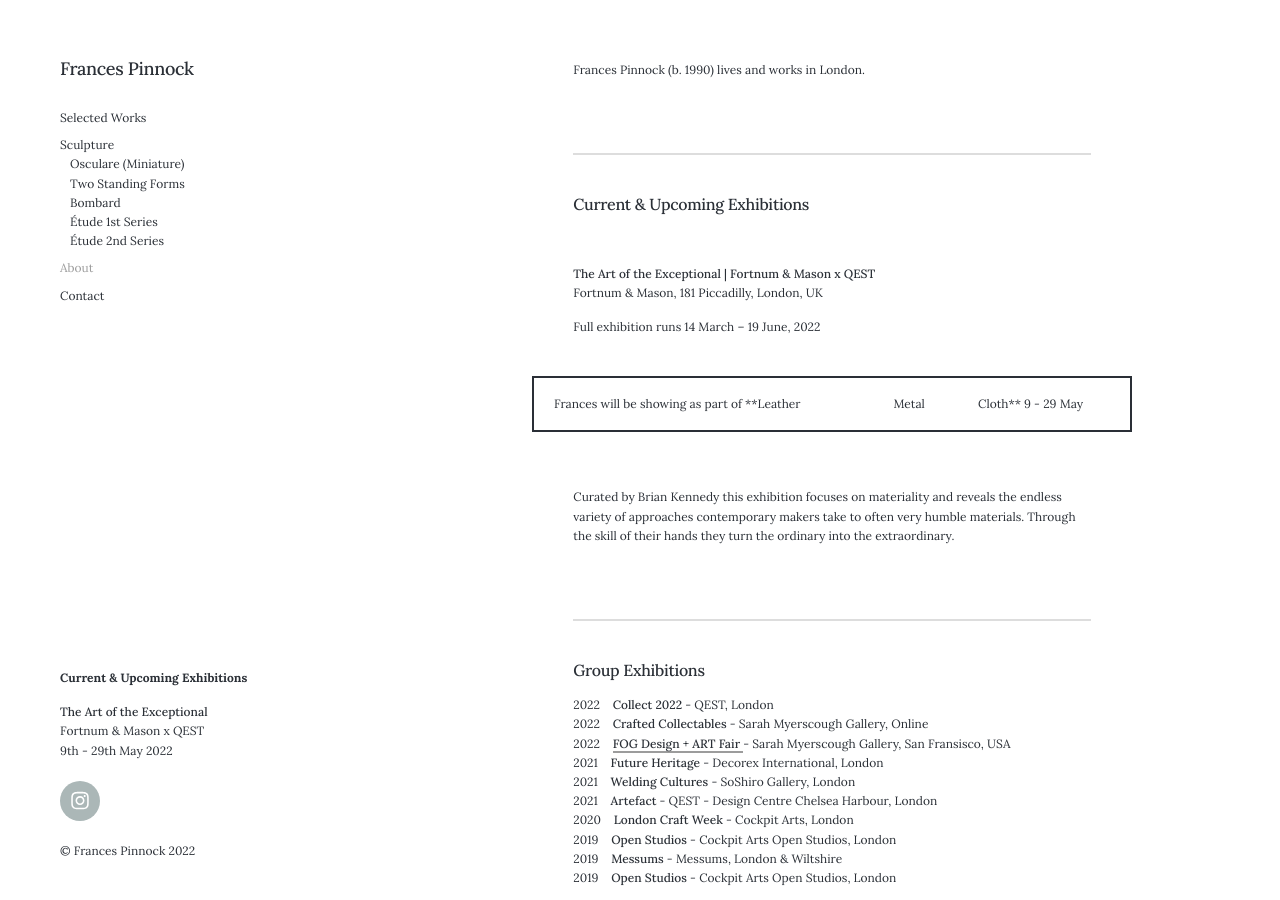
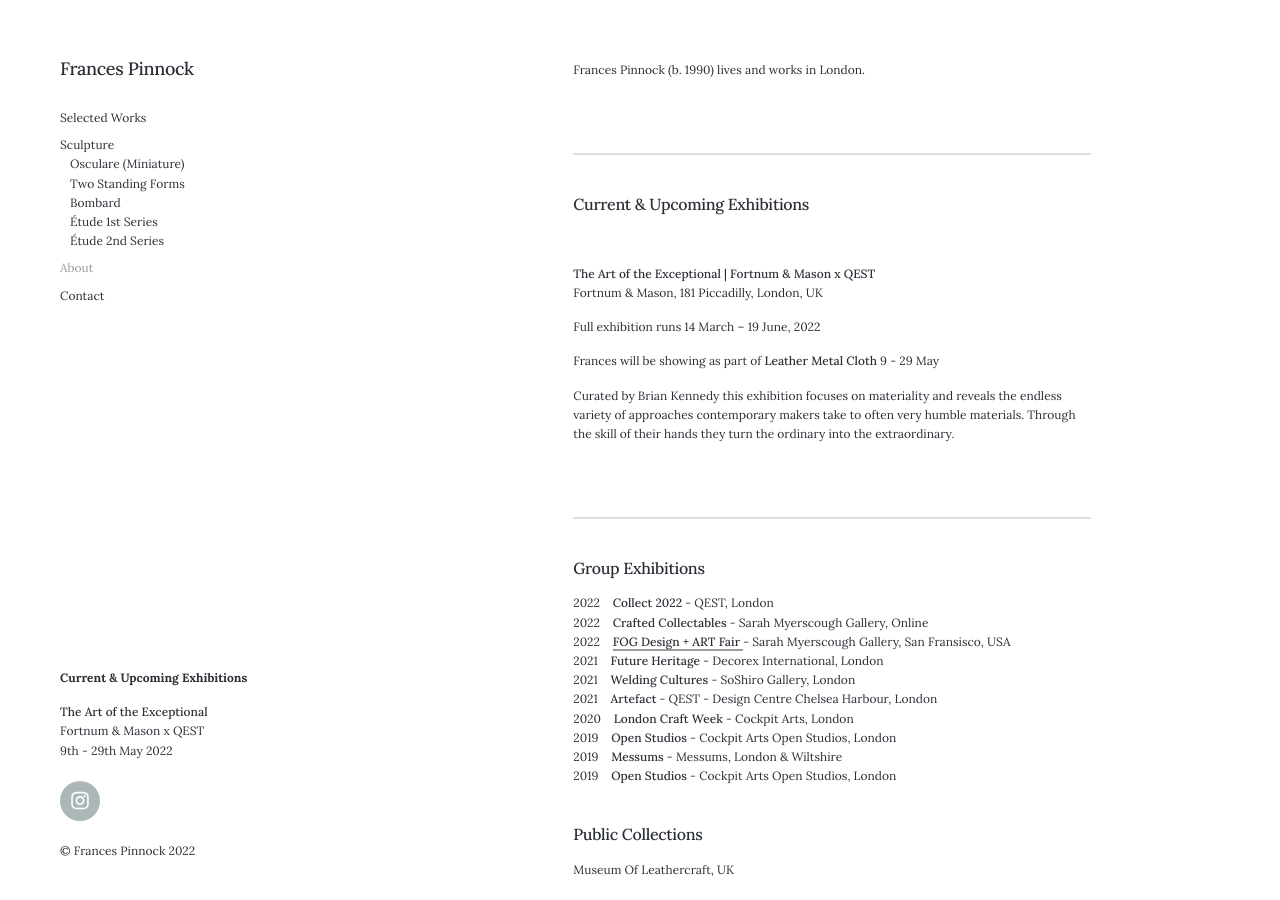
Before and after one commit to francespinnock/francespinnock.github.io, a Jekyll site: the page built from _pages/about.md, in a window 1280 px wide and 900 px high. Built offline with Jekyll 4.4.1, drawn with Linux system fonts in a browser that asks for light colours; nearby versions of some CDN libraries.

```diff
--- a/_pages/about.md
+++ b/_pages/about.md
@@ -18,7 +18,7 @@ Fortnum & Mason, 181 Piccadilly, London, UK
 
 Full exhibition runs 14 March – 19 June,  2022
 
-Frances will be showing as part of **Leather | Metal | Cloth**  9 - 29 May
+Frances will be showing as part of **Leather  Metal  Cloth**  9 - 29 May
 
 Curated by Brian Kennedy this exhibition focuses on materiality and reveals the endless variety of approaches contemporary makers take to often very humble materials. Through the skill of their hands they turn the ordinary into the extraordinary.
 
```
